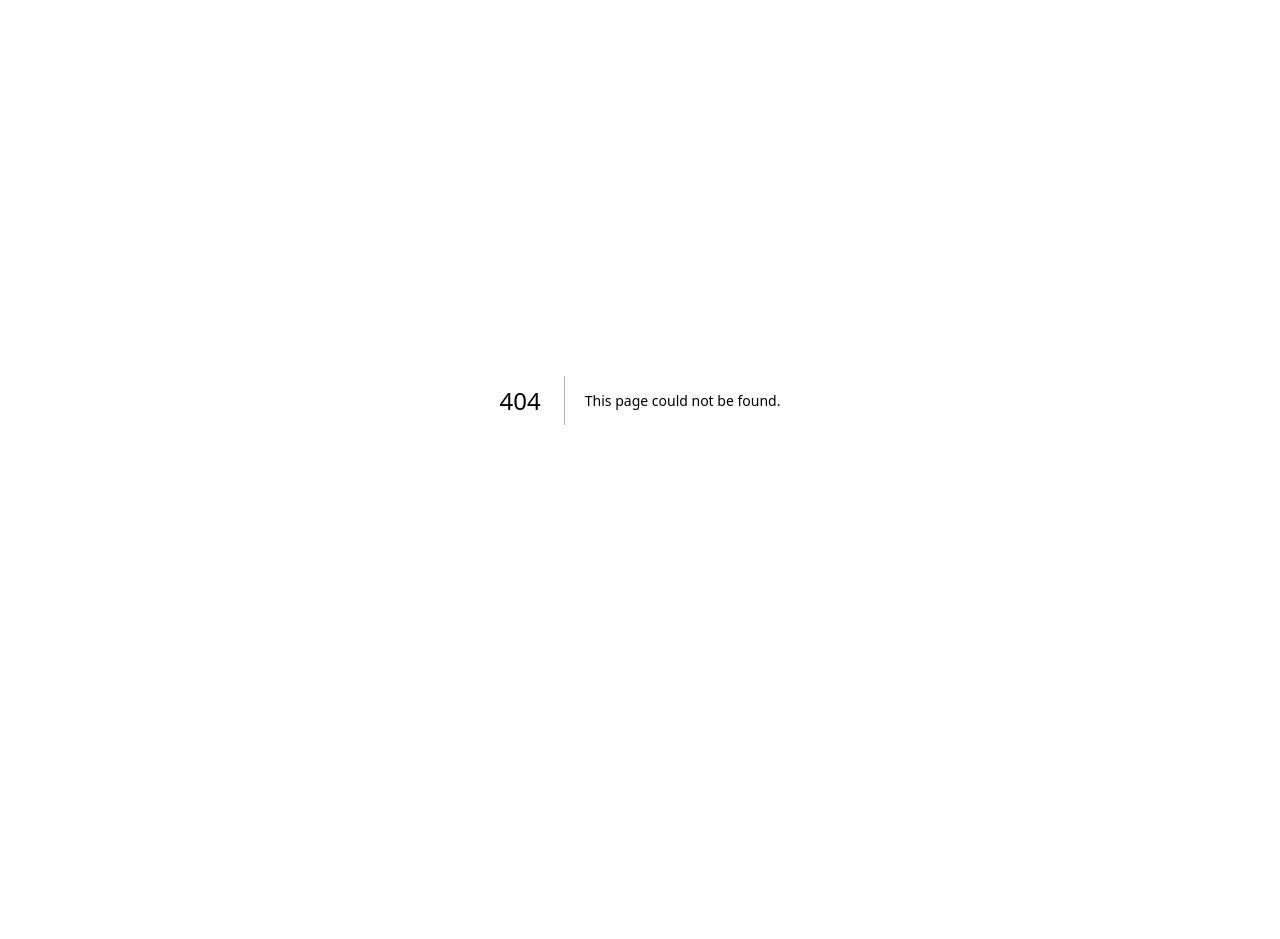
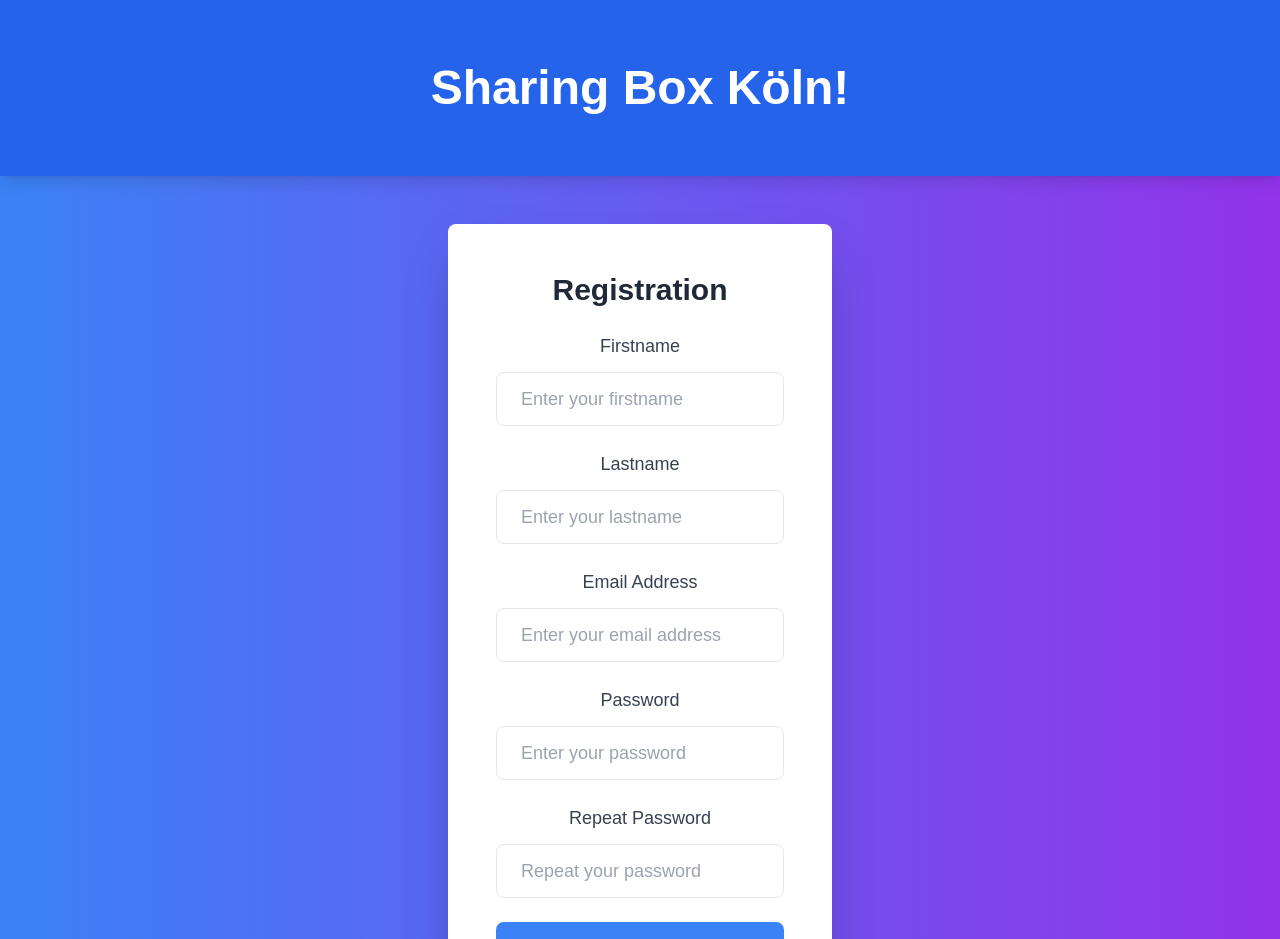
Before and after one commit to CathSara/SDIL-Project, a Next.js app in the folder website-sharingbox/: page /registration in a window 1280 px wide. Before the commit this address had no page. Shown: the top 939 px of the page. Before the commit the page ends 800 px from the top, so only its background shows below. Built offline with nearby package versions, Linux system fonts and the light colour scheme.

Commit message:
first draft registration page

```diff
--- /dev/null
+++ b/website-sharingbox/app/registration/page.tsx
@@ -0,0 +1,128 @@
+"use client";
+
+import React, { useState } from 'react';
+
+const RegistrationPage: React.FC = () => {
+    const [password, setPassword] = useState('');
+    const [repeatPassword, setRepeatPassword] = useState('');
+    const [error, setError] = useState('');
+
+    const handleSubmit = (event: React.FormEvent) => {
+        event.preventDefault();
+
+        // Check if the passwords match
+        if (password !== repeatPassword) {
+            setError('Passwords do not match');
+            return;
+        }
+
+        // Submit the form if passwords match
+        setError('');
+        console.log('Form submitted');
+    };
+
+    return (
+        <div className="min-h-screen bg-gradient-to-r from-blue-500 to-purple-600 flex flex-col items-center justify-center">
+            {/* Header Section */}
+            <header className="w-full bg-blue-600 text-white shadow-lg">
+                <div className="container mx-auto px-10 py-16">
+                    <h1 className="text-5xl font-extrabold text-center">Sharing Box Köln!</h1>
+                </div>
+            </header>
+
+            {/* Main Content */}
+            <main className="flex-grow flex flex-col items-center justify-center container mx-auto px-8 py-12">
+                <div className="bg-white shadow-2xl rounded-lg p-12 transform transition duration-500 hover:scale-105 text-center w-full max-w-sm">
+                    <h2 className="text-gray-800 font-bold text-3xl mb-6">Registration</h2>
+                    <form onSubmit={handleSubmit}>
+                        <div className="mb-6">
+                            <label htmlFor="firstname" className="block text-gray-700 font-medium mb-3 text-lg">
+                                Firstname
+                            </label>
+                            <input
+                                type="text"
+                                id="firstname"
+                                name="firstname"
+                                className="w-full px-6 py-3 border rounded-lg text-lg focus:outline-none focus:ring-2 focus:ring-blue-400"
+                                placeholder="Enter your firstname"
+                                required
+                            />
+                        </div>
+
+                        <div className="mb-6">
+                            <label htmlFor="lastname" className="block text-gray-700 font-medium mb-3 text-lg">
+                                Lastname
+                            </label>
+                            <input
+                                type="text"
+                                id="lastname"
+                                name="lastname"
+                                className="w-full px-6 py-3 border rounded-lg text-lg focus:outline-none focus:ring-2 focus:ring-blue-400"
+                                placeholder="Enter your lastname"
+                                required
+                            />
+                        </div>
+
+                        <div className="mb-6">
+                            <label htmlFor="email" className="block text-gray-700 font-medium mb-3 text-lg">
+                                Email Address
+                            </label>
+                            <input
+                                type="email"
+                                id="email"
+                                name="email"
+                                className="w-full px-6 py-3 border rounded-lg text-lg focus:outline-none focus:ring-2 focus:ring-blue-400"
+                                placeholder="Enter your email address"
+                                required
+                            />
+                        </div>
+
+                        <div className="mb-6">
+                            <label htmlFor="password" className="block text-gray-700 font-medium mb-3 text-lg">
+                                Password
+                            </label>
+                            <input
+                                type="password"
+                                id="password"
+                                name="password"
+                                className="w-full px-6 py-3 border rounded-lg text-lg focus:outline-none focus:ring-2 focus:ring-blue-400"
+                                placeholder="Enter your password"
+                                value={password}
+                                onChange={(e) => setPassword(e.target.value)}
+                                required
+                            />
+                        </div>
+
+                        <div className="mb-6">
+                            <label htmlFor="repeatPassword" className="block text-gray-700 font-medium mb-3 text-lg">
+                                Repeat Password
+                            </label>
+                            <input
+                                type="password"
+                                id="repeatPassword"
+                                name="repeatPassword"
+                                className="w-full px-6 py-3 border rounded-lg text-lg focus:outline-none focus:ring-2 focus:ring-blue-400"
+                                placeholder="Repeat your password"
+                                value={repeatPassword}
+                                onChange={(e) => setRepeatPassword(e.target.value)}
+                                required
+                            />
+                        </div>
+
+                        {/* Error message for password mismatch */}
+                        {error && <p className="text-red-500 text-lg mb-4">{error}</p>}
+
+                        <button
+                            type="submit"
+                            className="w-full bg-blue-500 text-white py-3 px-6 rounded-lg text-lg hover:bg-blue-600 focus:outline-none focus:ring-2 focus:ring-blue-400"
+                        >
+                            Register
+                        </button>
+                    </form>
+                </div>
+            </main>
+        </div>
+    );
+};
+
+export default RegistrationPage;
```
